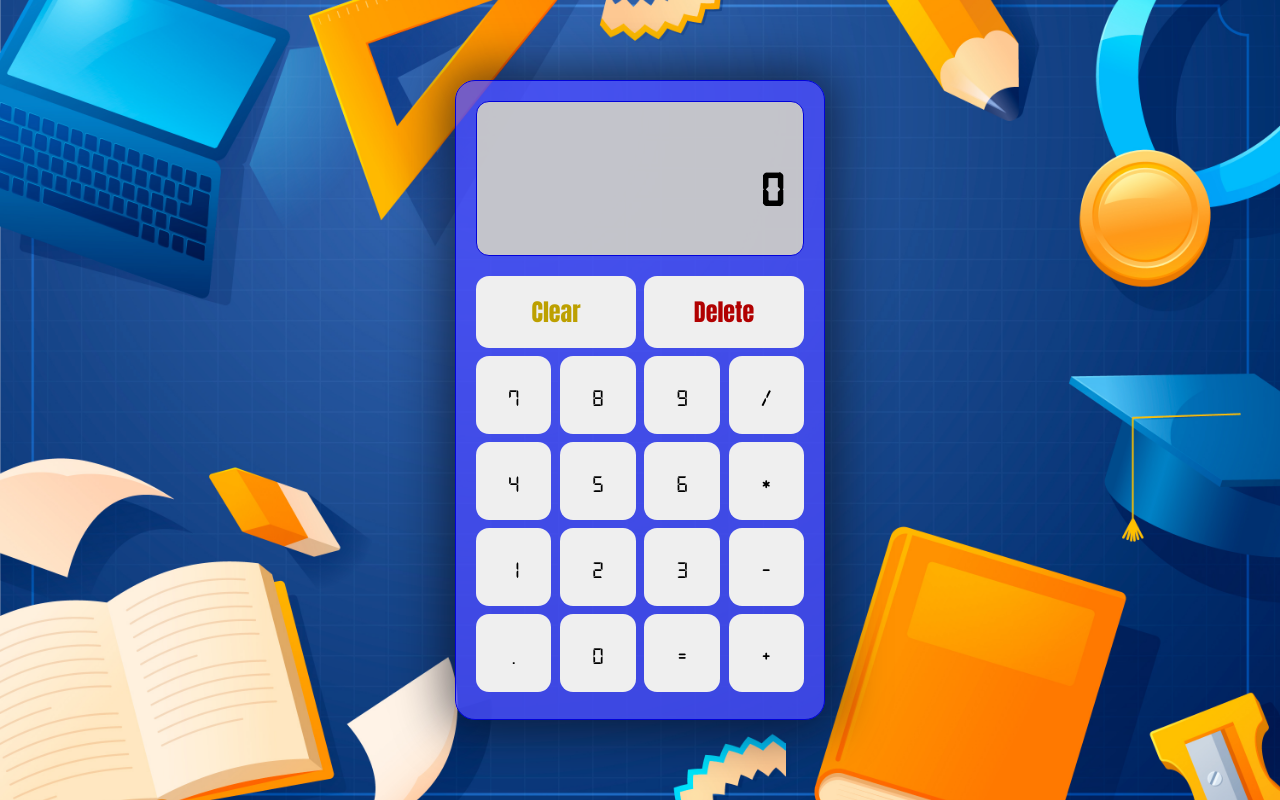
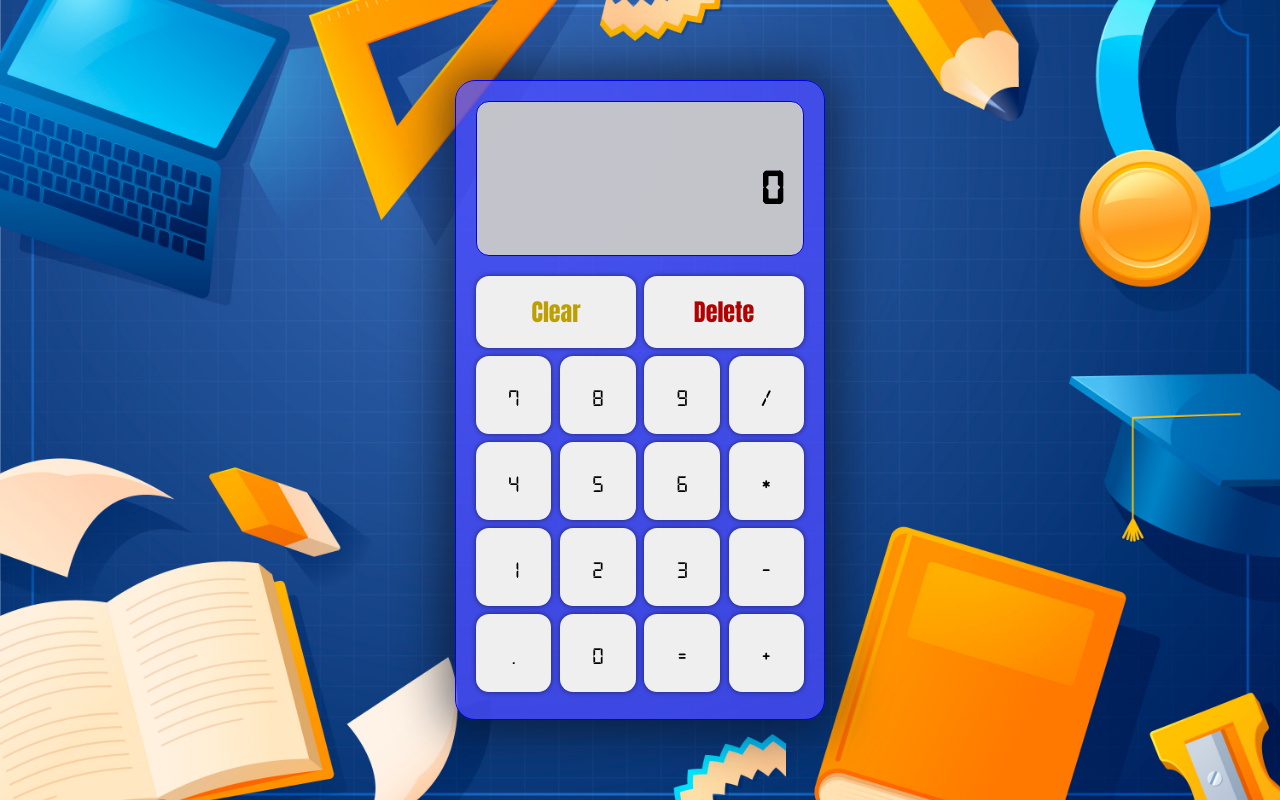
Before and after one commit to Mohamedeid106/Calculator, a plain HTML site: page index.html in a window 1280 px wide. Drawn offline with Linux system fonts and the light colour scheme.

Commit message:
Making long numbers wrapping and putting shadows and hover color for buttons

```diff
--- a/style.css
+++ b/style.css
@@ -53,17 +53,21 @@ body {
     gap: 10px;
     padding: 20px;
     font-family: myFirstFont;
+    word-wrap: break-word;
+    word-break: break-all;
 }
 
 .container .display .result{
     font-size: larger;
     opacity: 70%;
     position: relative;
+    min-height: 20px;
 }
 .container .display .current{
     font-size: xxx-large;
     font-weight: bold;
     position: relative;
+    min-height: 50px;
 }
 
 .container .remove {
@@ -86,6 +90,7 @@ body {
     color: rgb(189, 160, 0);
     transition: background-color ease-in-out 0.4s;
     cursor: pointer;
+    box-shadow: 0px 0px 5px rgba(8,7,16,0.6);
 }
 
 .container .remove .clear:hover {
@@ -101,6 +106,7 @@ body {
     color: #b10101;
     transition: background-color ease-in-out 0.4s;
     cursor: pointer;
+    box-shadow: 0px 0px 5px rgba(8,7,16,0.6);
 }
 
 .container .remove .delete:hover {
@@ -130,8 +136,9 @@ body {
     text-align: center;
     transition: background-color ease-in-out 0.4s;
     cursor: pointer;
+    box-shadow: 0px 0px 5px rgba(8,7,16,0.6);
 }
 
 .container .num_operators button:hover {
-    background-color: rgb(180, 180, 180);
+    background-color: rgb(109, 109, 109);
 }
```
